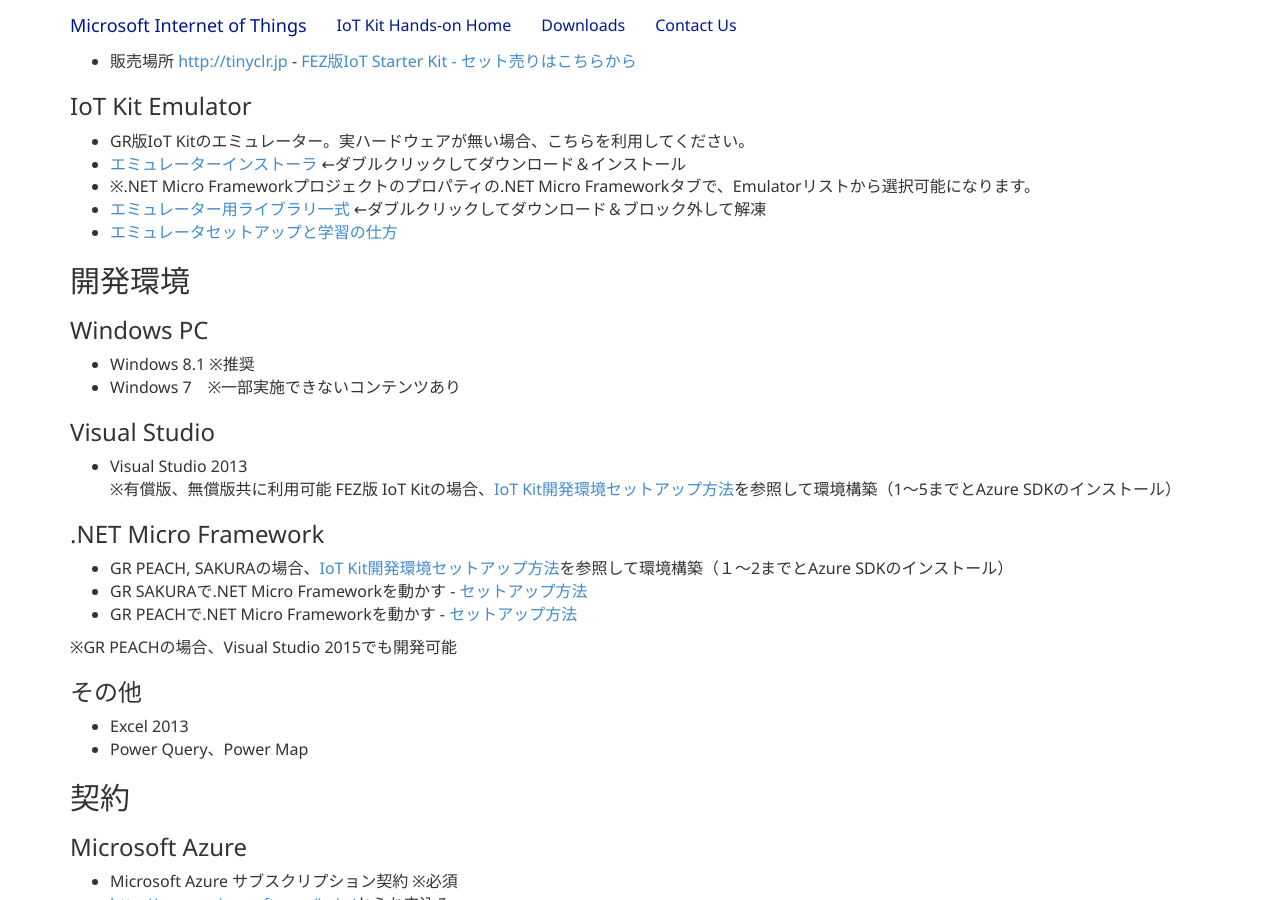
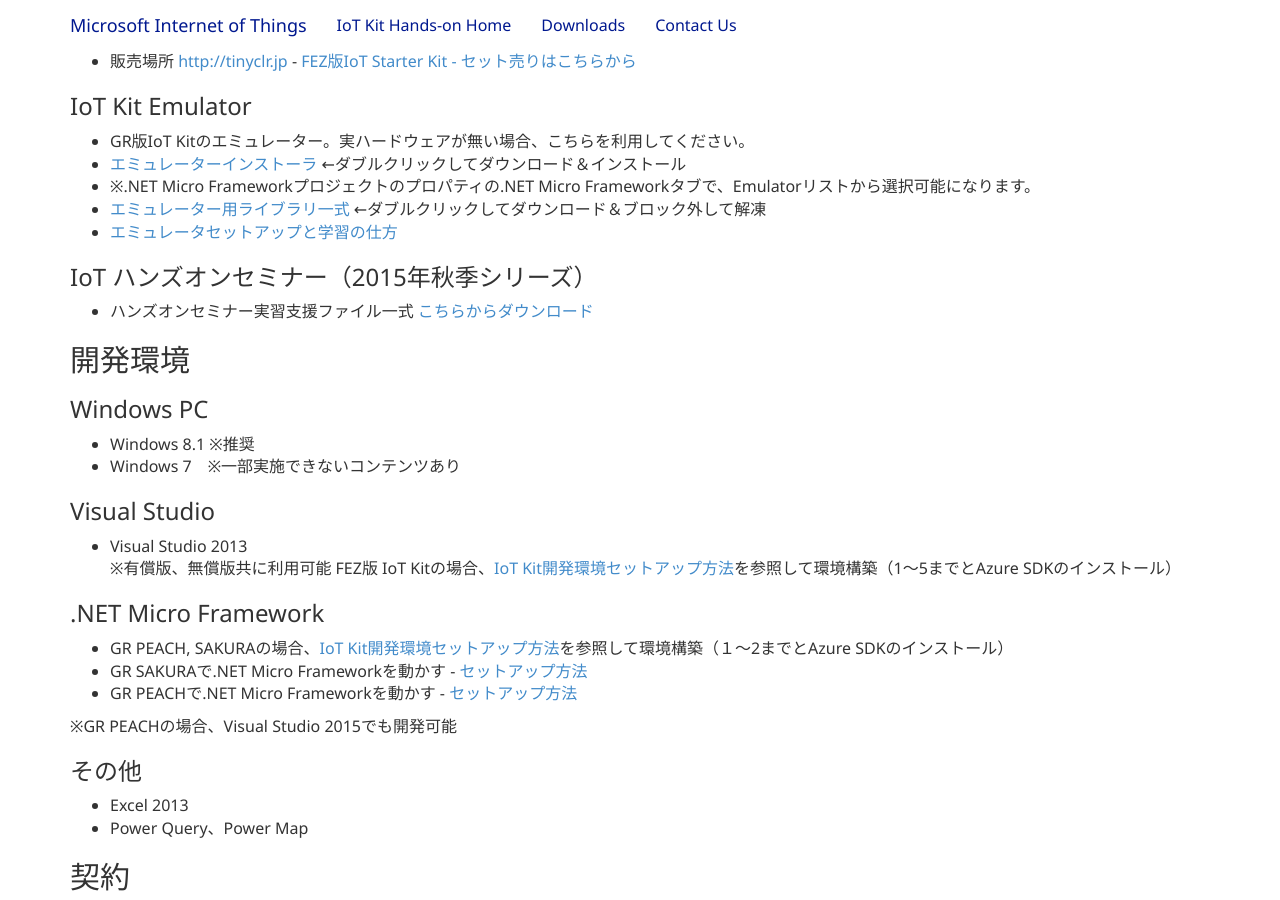
Before and after one commit to ms-iotkithol-jp/ms-iotkithol-jp.github.io, a Jekyll site: the page built from Prepare.md, in a window 1280 px wide and 900 px high, scrolled down 382 px. Built offline with Jekyll 4.4.1, drawn with Linux system fonts in a browser that asks for light colours.

Commit message:
Add V2 Seminar Support Contents

```diff
--- a/Prepare.md
+++ b/Prepare.md
@@ -25,7 +25,10 @@
 * [エミュレーターインストーラ](https://github.com/ms-iotkithol-jp/Training/blob/master/Documents/EGIoTKitEmulatorInstaller.msi?raw=true) ←ダブルクリックしてダウンロード＆インストール
 * ※.NET Micro Frameworkプロジェクトのプロパティの.NET Micro Frameworkタブで、Emulatorリストから選択可能になります。
 * [エミュレーター用ライブラリ一式](https://github.com/ms-iotkithol-jp/Training/blob/master/Documents/EmulatorLibrary.zip?raw=true) ←ダブルクリックしてダウンロード＆ブロック外して解凍
-* [エミュレータセットアップと学習の仕方](http://blogs.msdn.com/b/hirosho/archive/2015/04/06/howtolearniotkitholwithemulator.aspx)
+* [エミュレータセットアップと学習の仕方](http://blogs.msdn.com/b/hirosho/archive/2015/04/06/howtolearniotkitholwithemulatoSeminarsr.aspx)
+
+### IoT ハンズオンセミナー（2015年秋季シリーズ）
+* ハンズオンセミナー実習支援ファイル一式 [こちらからダウンロード](https://github.com/ms-iotkithol-jp/Training/blob/master/Seminars/OnSiteHoLV2/IoTKitHoLV2Support.zip?raw=true)
 
 ## 開発環境
 
```
Also changed, not shown: HowToLearn.md (+1 -0 lines).
